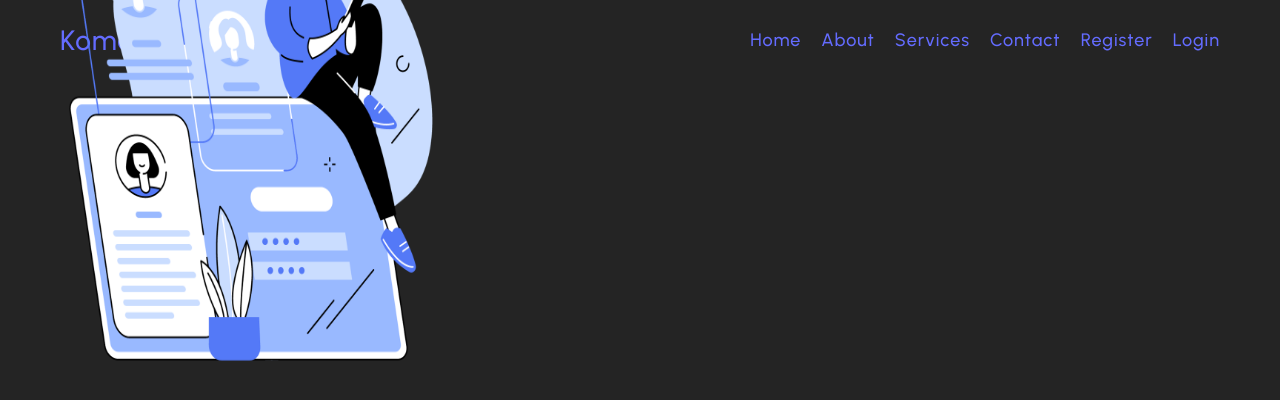
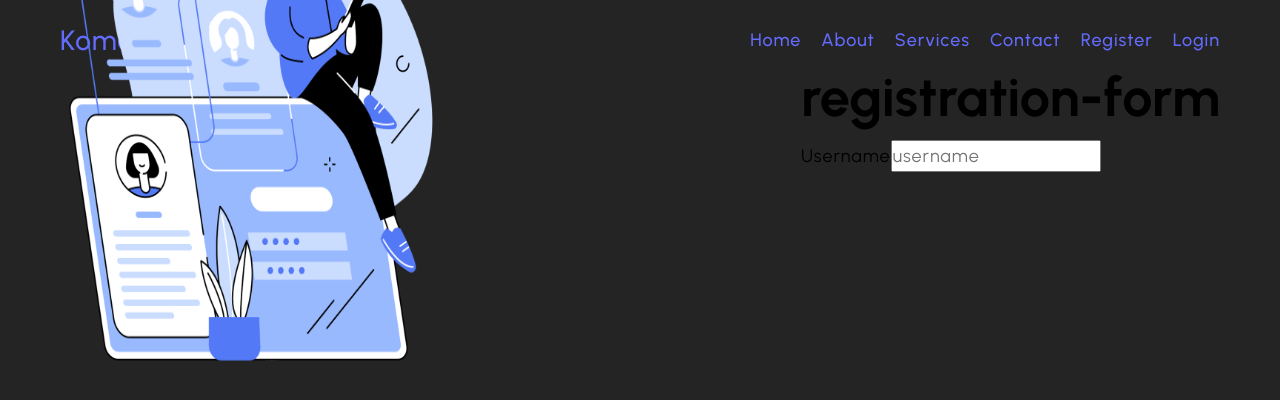
Before and after one commit to Komalmalkani/Mern_Auth_App, a React (Vite) app in the folder client/: page /register in a window 1280 px wide. Shown: the top 400 px of the page. Built offline with nearby package versions, Linux system fonts and the light colour scheme.

Commit message:
Registration page

```diff
--- a/client/src/Pages/Register.jsx
+++ b/client/src/Pages/Register.jsx
@@ -16,7 +16,15 @@ const Register = () => {
 
       {/* {let tackle registeration form} */}
       <div  className='registration-form'>
-<h1></h1>
+         <h1 className='main-heading mb-3'>registration-form</h1>
+         <br/>
+
+         <form>
+          <div>
+            <label htmlFor='username'>Username</label>
+            <input type='text' name='username' placeholder='username'  id='username'/>
+          </div>
+         </form>
       </div>
 
       </div>
```
